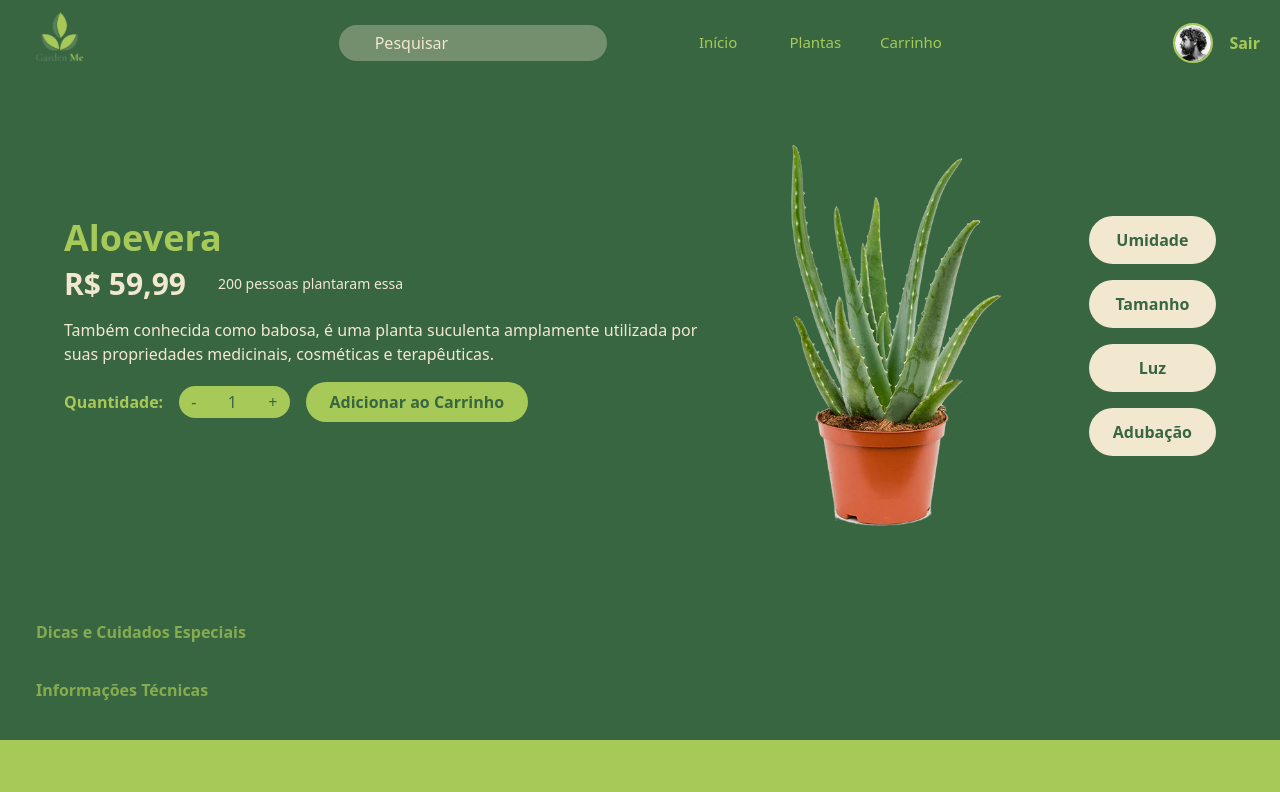
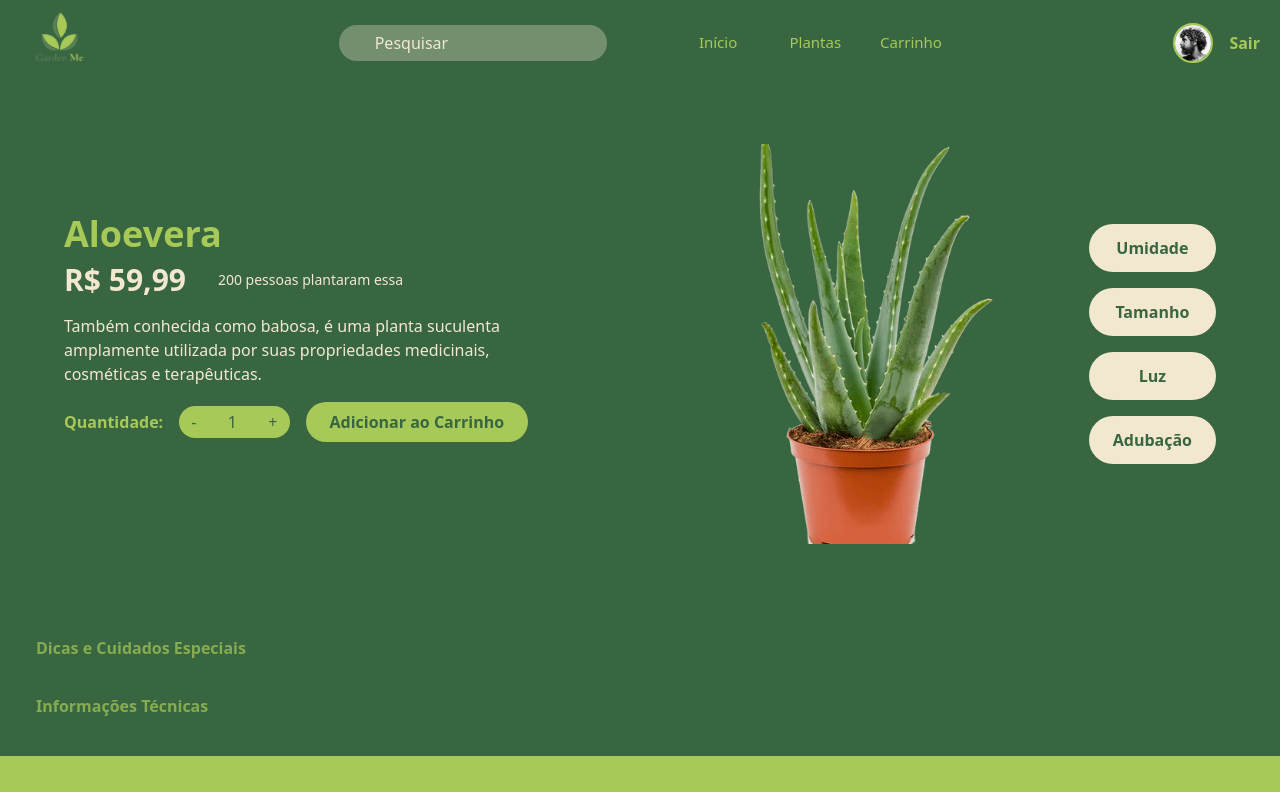
Before and after one commit to standbytheboy/gardenme, a React (Vite) app in the folder frontend/: page /plantas in a window 1280 px wide. Shown: the top 792 px of the page. Built offline with nearby package versions, Linux system fonts and the light colour scheme; some icons are missing.

Commit message:
adding logic to show correct main plant

```diff
--- a/frontend/src/components/MainPlant.tsx
+++ b/frontend/src/components/MainPlant.tsx
@@ -4,16 +4,24 @@ import aloeImage from "../assets/aloe.webp";
 
 interface MainPlantProps {
   onAddToCartClick: () => void;
+  plantData: Plant | null;
+}
+
+interface Plant {
+  id: number;
+  name: string;
+  price: string;
+  imageSrc: string;
+  description: string;
+  rating: number;
 }
 
 // Mock de dados para a planta principal e para os cards de "Mais Vendidas", "Iniciantes" e "Novidades"
-const mainPlantData = {
+const defaultMainPlantData = {
   id: 1,
   name: "Aloevera",
   price: "R$ 59,99",
-  description:
-    "Também conhecida como babosa, é uma planta suculenta amplamente utilizada por suas propriedades medicinais, cosméticas e terapêuticas.",
-  // Suponha que você tenha uma propriedade de imagem na interface da planta
+  description: "Também conhecida como babosa, é uma planta suculenta amplamente utilizada por suas propriedades medicinais, cosméticas e terapêuticas.",
   imageSrc: aloeImage,
 };
 
@@ -28,25 +36,30 @@ const accordionData = [
   },
 ];
 
-export const MainPlant: React.FC<MainPlantProps> = ({ onAddToCartClick }) => {
+export const MainPlant: React.FC<MainPlantProps> = ({
+  onAddToCartClick,
+  plantData,
+}) => {
+  const currentPlant = plantData || defaultMainPlantData;
+
   return (
     <div>
       {/* Seção Principal da Planta */}
       <section className="bg-[#386641] p-16 flex flex-col lg:flex-row justify-between items-center gap-8 w-screen mt-20">
         {/* Lado Esquerdo - Detalhes da Planta */}
         <div className="flex-1 text-center lg:text-left max-w-min">
-          <h1 className="text-4xl font-bold mb-2 text-[#A7C957] w-min">
-            {mainPlantData.name}
+          <h1 className="text-4xl font-bold mb-2 text-[#A7C957] w-min-[10rem]">
+            {currentPlant.name}
           </h1>
           <div className="flex gap-8 items-center w-100">
             <p className="text-3xl font-bold text-[#F2E8CF] mb-4">
-              {mainPlantData.price}
+              {currentPlant.price}
             </p>
             <p className="text-sm text-[#F2E8CF] mb-4">
               200 pessoas plantaram essa
             </p>
           </div>
-          <p className="mb-4 text-[#F2E8CF] w-[40rem]">{mainPlantData.description}</p>
+          <p className="mb-4 text-[#F2E8CF] w-[30rem]">{currentPlant.description}</p>
 
           {/* Ações e Quantidade */}
           <div className="flex items-center space-x-4 mb-8 w-150">
@@ -74,9 +87,9 @@ export const MainPlant: React.FC<MainPlantProps> = ({ onAddToCartClick }) => {
         {/* Lado Central - Imagem da Planta */}
         <div className="flex justify-center flex-shrink-0">
           <img
-            src={mainPlantData.imageSrc}
-            alt={mainPlantData.name}
-            className="max-w-2 lg:max-w-2xs rounded-lg"
+            src={currentPlant.imageSrc}
+            alt={currentPlant.name}
+            className="w-[20rem] h-[25rem] object-cover rounded-lg"
           />
         </div>
 
--- a/frontend/src/components/PlantCard.tsx
+++ b/frontend/src/components/PlantCard.tsx
@@ -3,16 +3,20 @@ interface PlantCardProps {
     id: number;
     name: string;
     price: string;
-    imgSrc: string;
+    imageSrc: string;
     description: string;
     rating: number;
   };
+  onPlantClick: (plant: object) => void;
 }
 
-// 2. Use a interface na função do componente
-export function PlantCard({ plant }: PlantCardProps) {
+export function PlantCard({ plant, onPlantClick }: PlantCardProps) {
   return (
-    <div className="flex flex-col w-[470px] h-[255px] rounded-lg shadow-sm dark:bg-[#386641] p-5 mx-4">
+    <div
+      className="flex flex-col w-[470px] h-[255px] rounded-lg shadow-sm dark:bg-[#386641] p-5 mx-4 cursor-pointer"
+      // Adiciona o evento de clique
+      onClick={() => onPlantClick(plant)}
+    >
       <div className="flex justify-between items-center h-full">
         <div>
           <a href="#">
@@ -44,7 +48,7 @@ export function PlantCard({ plant }: PlantCardProps) {
           </div>
         </div>
         <a href="#">
-          <img className="rounded-lg w-[120px] h-[120px] object-fill" src={plant.imgSrc} alt="product image" />
+          <img className="rounded-lg w-[120px] h-[120px] object-fill" src={plant.imageSrc} alt="product image" />
         </a>
       </div>
       <div className="flex items-center justify-between">
--- a/frontend/src/components/carousel/Carousel.tsx
+++ b/frontend/src/components/carousel/Carousel.tsx
@@ -7,7 +7,11 @@ import "swiper/css/navigation";
 import "./Carousel.css";
 import { PlantCard } from "../PlantCard";
 
-export const Carousel = () => {
+interface CarouselProps {
+  onPlantClick: (plant: any) => void;
+}
+
+export const Carousel = ({ onPlantClick }: CarouselProps) => {
   const prevRef = useRef<HTMLDivElement>(null);
   const nextRef = useRef<HTMLDivElement>(null);
 
@@ -16,7 +20,8 @@ export const Carousel = () => {
       id: 1,
       name: "Samambaia",
       price: "R$ 35",
-    imgSrc: "https://dl7j1x8aohko6.cloudfront.net/2022/02/Samambaia-de-Boston.webp",
+      imageSrc:
+        "https://dl7j1x8aohko6.cloudfront.net/2022/02/Samambaia-de-Boston.webp",
       description:
         "Ideal para ambientes internos com pouca luz. Requer rega regular.",
       rating: 4.5,
@@ -25,7 +30,8 @@ export const Carousel = () => {
       id: 2,
       name: "Cacto",
       price: "R$ 20",
-    imgSrc: "https://cdn.awsli.com.br/800x800/2446/2446161/produto/167671296/20230919_161338-fotor-20230925192538-jziha1cwc8.jpg",
+      imageSrc:
+        "https://cdn.awsli.com.br/800x800/2446/2446161/produto/167671296/20230919_161338-fotor-20230925192538-jziha1cwc8.jpg",
       description:
         "Planta resistente que armazena água. Perfeita para quem esquece de regar.",
       rating: 5.0,
@@ -34,7 +40,8 @@ export const Carousel = () => {
       id: 3,
       name: "Orquídea",
       price: "R$ 60",
-    imgSrc: "https://bonfimflores.com.br/wp-content/uploads/2021/07/Orquidea_phalaenopsis_pendente_pink_no_vidro.jpeg",
+      imageSrc:
+        "https://bonfimflores.com.br/wp-content/uploads/2021/07/Orquidea_phalaenopsis_pendente_pink_no_vidro.jpeg",
       description:
         "Conhecida por suas flores deslumbrantes. Precisa de luz indireta e umidade controlada.",
       rating: 4.8,
@@ -43,7 +50,8 @@ export const Carousel = () => {
       id: 4,
       name: "Suculenta",
       price: "R$ 15",
-    imgSrc: "https://cdn.awsli.com.br/600x700/2429/2429322/produto/243925415/img_20241018_113008-tdwtu0bmzb.jpg",
+      imageSrc:
+        "https://cdn.awsli.com.br/600x700/2429/2429322/produto/243925415/img_20241018_113008-tdwtu0bmzb.jpg",
       description:
         "Variedade de plantas com folhas espessas. Fácil de cuidar e ótima para iniciantes.",
       rating: 4.7,
@@ -52,7 +60,8 @@ export const Carousel = () => {
       id: 5,
       name: "Costela de Adão",
       price: "R$ 80",
-    imgSrc: "https://cdn.awsli.com.br/600x700/1424/1424687/produto/57836682/7f737449c6.jpg",
+      imageSrc:
+        "https://cdn.awsli.com.br/600x700/1424/1424687/produto/57836682/7f737449c6.jpg",
       description:
         "Planta tropical com folhas grandes e recortadas. Adiciona um toque de selva urbana.",
       rating: 4.9,
@@ -61,7 +70,8 @@ export const Carousel = () => {
       id: 6,
       name: "Hera",
       price: "R$ 25",
-    imgSrc: "https://images.tcdn.com.br/img/img_prod/350075/hera_da_algeria_cuia_21_10363_1_20220412114304.jpg",
+      imageSrc:
+        "https://images.tcdn.com.br/img/img_prod/350075/hera_da_algeria_cuia_21_10363_1_20220412114304.jpg",
       description:
         "Planta trepadeira versátil, ideal para pendurar ou cobrir superfícies.",
       rating: 4.3,
@@ -70,13 +80,13 @@ export const Carousel = () => {
       id: 7,
       name: "Lírio da Paz",
       price: "R$ 40",
-    imgSrc: "https://hmjardins.com.br/tok/wp-content/uploads/2015/06/lirio-da-paz-vaso.jpg",
+      imageSrc:
+        "https://hmjardins.com.br/tok/wp-content/uploads/2015/06/lirio-da-paz-vaso.jpg",
       description:
         "Planta com flores brancas que simbolizam a paz. Excelente purificador de ar.",
       rating: 4.6,
     },
   ];
-
 
   return (
     <section className="flex justify-center items-center w-screen text-sm text-gray-900 relative">
@@ -117,7 +127,8 @@ export const Carousel = () => {
             className="pl-20 rounded-lg w-[300px] h-[250px]"
             style={{ filter: "saturate(1.2)" }}
           >
-            <PlantCard plant={plant} />
+            {/* Passa a função onPlantClick para o PlantCard */}
+            <PlantCard plant={plant} onPlantClick={onPlantClick} />
           </SwiperSlide>
         ))}
       </Swiper>
--- a/frontend/src/pages/ProductDetail.tsx
+++ b/frontend/src/pages/ProductDetail.tsx
@@ -1,12 +1,24 @@
-import React, {useState} from "react";
+import React, { useState } from "react";
 import { Navbar } from "../components/Navbar";
 import Footer from "../components/Footer";
 import { Carousel } from "../components/carousel/Carousel";
 import { MainPlant } from "../components/MainPlant";
-import AddedToCartCard from '../components/AddedToCart.tsx';
+import AddedToCartCard from "../components/AddedToCart.tsx";
+
+// Defina uma interface para o objeto de planta para maior segurança de tipo
+interface Plant {
+  id: number;
+  name: string;
+  price: string;
+  imageSrc: string;
+  description: string;
+  rating: number;
+}
 
 const ProductPage: React.FC = () => {
   const [isModalOpen, setIsModalOpen] = useState(false);
+  // Adiciona o novo estado para a planta principal.
+  const [mainPlant, setMainPlant] = useState<Plant | null>(null);
 
   const handleAddToCartClick = () => {
     setIsModalOpen(true);
@@ -15,37 +27,41 @@ const ProductPage: React.FC = () => {
   const handleCloseModal = () => {
     setIsModalOpen(false);
   };
+
+  // Nova função para lidar com o clique em uma planta do carrossel
+  const handlePlantClick = (plant: Plant) => {
+    setMainPlant(plant);
+  };
+
   return (
     <div className="bg-[#A7C957] text-[#386641] min-h-screen">
       <Navbar />
 
       <main className="container">
-        <MainPlant onAddToCartClick={handleAddToCartClick}></MainPlant>
-        {/* Seção de "Mais Vendidas" */}
+        {/* Passa a planta selecionada para o MainPlant */}
+        <MainPlant plantData={mainPlant} onAddToCartClick={handleAddToCartClick} />
+        {/* Passa a função de clique para o Carousel */}
         <section className="py-12 w-screen">
           <h2 className="text-3xl font-bold text-center mb-8">Mais Vendidas</h2>
-          <Carousel></Carousel>
+          <Carousel onPlantClick={handlePlantClick} />
           <div className="h-10"></div>
-          <Carousel></Carousel>
+          <Carousel onPlantClick={handlePlantClick} />
         </section>
 
-        {/* Seção de "Melhores Para Iniciantes" */}
         <section className="py-12 w-screen">
           <h2 className="text-3xl font-bold text-center mb-8">
             Melhores Para Iniciantes
           </h2>
-
-          <Carousel></Carousel>
+          <Carousel onPlantClick={handlePlantClick} />
           <div className="h-10"></div>
-          <Carousel></Carousel>
+          <Carousel onPlantClick={handlePlantClick} />
         </section>
 
-        {/* Seção de "Novidades" */}
         <section className="py-12 w-screen">
           <h2 className="text-3xl font-bold text-center mb-8">Novidades</h2>
-          <Carousel></Carousel>
+          <Carousel onPlantClick={handlePlantClick} />
           <div className="h-10"></div>
-          <Carousel></Carousel>
+          <Carousel onPlantClick={handlePlantClick} />
         </section>
       </main>
       {isModalOpen && (
```
Lines whose indentation alone changed are shown as unchanged.
